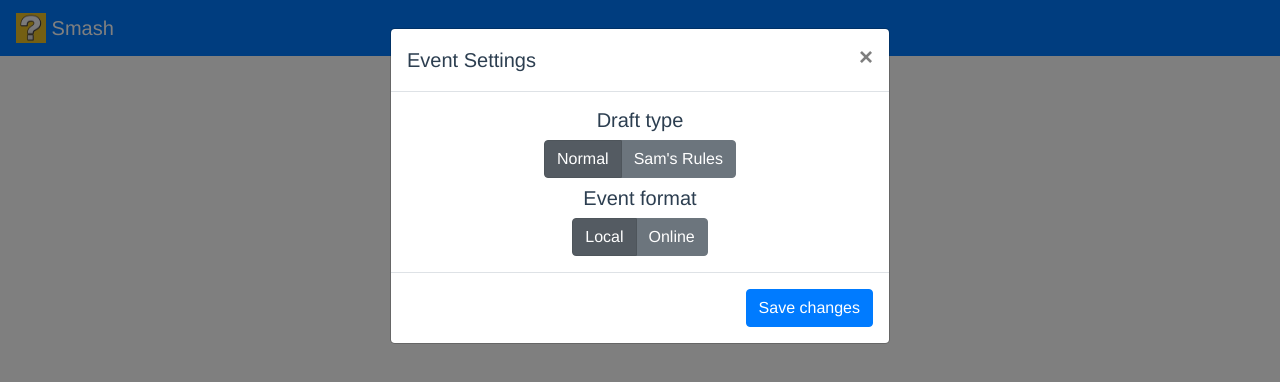
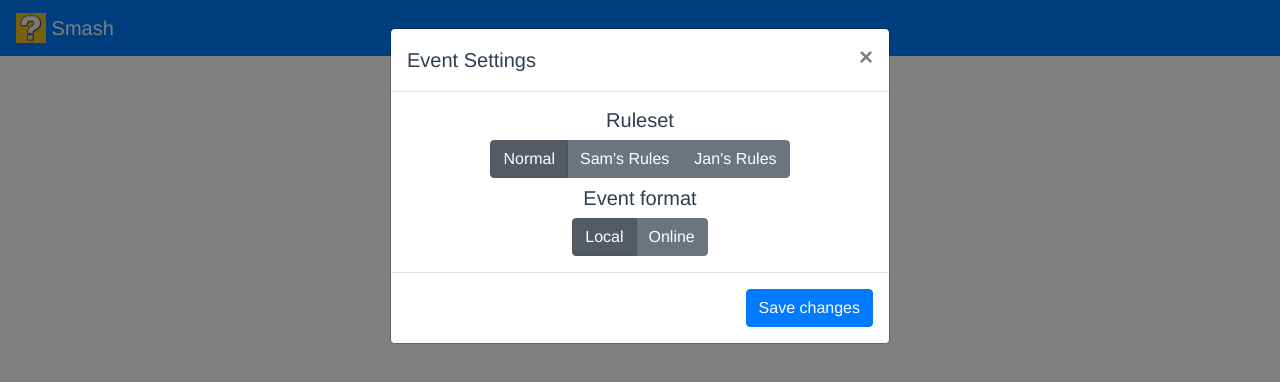
Before and after one commit to flammcon/smash, a Vue app: page /smash/ in a window 1280 px wide. Both pictures are taken after a click on the button "New Event". Shown: the top 382 px of the page. Built offline with nearby package versions, Linux system fonts and the light colour scheme.

Commit message:
add jan's rules

```diff
--- a/src/components/1v1/BracketPlayer.vue
+++ b/src/components/1v1/BracketPlayer.vue
@@ -3,6 +3,7 @@
     <span :class="['base',reverse ? 'right' : 'left']">{{player.seed === 0 ? '' : player.seed}}</span>
     {{ player.name }}
     <span :class="['base', reverse ? 'left' : 'right']">
+      <ScoreDot v-if="bestOfFive" style="margin-left: 1px" :fill="player.wins > 2" />
       <ScoreDot :fill="reverse ? player.wins > 0 : player.wins > 1"/>
       <ScoreDot style="margin-left: 1px" :fill="reverse ? player.wins > 1 : player.wins > 0"/>
     </span>
@@ -20,6 +21,7 @@ export default {
   props: {
     player: Object,
     reverse: Boolean,
+    bestOfFive: Boolean,
   },
 };
 </script>
--- a/src/components/1v1/Matchup.vue
+++ b/src/components/1v1/Matchup.vue
@@ -1,9 +1,13 @@
 <template>
   <ul v-bind:class="[{current: game.current}, 'matchup']">
-    <li v-bind:class="[{winner: getPlayerWins(0) === 2}, {loser: getPlayerWins(1) === 2}, 'team']">
-      <BracketPlayer :player="getPlayer(0)" :reverse="reverse" @click.native="addWin(0)"/>
-    <li v-bind:class="[{winner: getPlayerWins(1) === 2}, {loser: getPlayerWins(0) === 2}, 'team']">
-      <BracketPlayer :player="getPlayer(1)" :reverse="reverse" @click.native="addWin(1)"/>
+    <li v-bind:class="[{winner: getPlayerWins(0) === this.winsNeeded},
+        {loser: getPlayerWins(1) === this.winsNeeded}, 'team']">
+      <BracketPlayer :player="getPlayer(0)" :reverse="reverse" @click.native="addWin(0)"
+        :bestOfFive="this.bestOfFive" />
+    <li v-bind:class="[{winner: getPlayerWins(1) === this.winsNeeded},
+        {loser: getPlayerWins(0) === this.winsNeeded}, 'team']">
+      <BracketPlayer :player="getPlayer(1)" :reverse="reverse" @click.native="addWin(1)"
+        :bestOfFive="this.bestOfFive" />
     </li>
   </ul>
 </template>
@@ -22,6 +26,7 @@ export default {
   props: {
     gameId: Number,
     reverse: Boolean,
+    bestOfFive: Boolean,
   },
   data() {
     return {
@@ -41,6 +46,9 @@ export default {
     players() {
       return this.game.teams;
     },
+    winsNeeded() {
+      return this.bestOfFive ? 3 : 2;
+    },
   },
   methods: {
     ...mapMutations(['update1v1GameResults']),
@@ -54,7 +62,7 @@ export default {
       if (!(this.gameOver || this.locked) && this.game.current) {
         this.players[index].wins += 1;
 
-        if (this.getPlayerWins(0) === 2 || this.getPlayerWins(1) === 2) {
+        if (this.getPlayerWins(0) === this.winsNeeded || this.getPlayerWins(1) === this.winsNeeded) {
           this.gameOver = true;
           const winner = this.getPlayer(index);
           this.update1v1GameResults({ id: this.gameId, winner, loser: this.players.find((x) => x.id !== winner.id) });
--- a/src/components/2v2/Bracket.vue
+++ b/src/components/2v2/Bracket.vue
@@ -109,6 +109,7 @@ export default {
     ...mapState({
       games: (state) => state.results.two_vs_two.games,
       online: (state) => state.online,
+      ruleset: (state) => state.ruleset,
     }),
     ...mapGetters(['playersByTotalScore']),
     game1() { return this.games[0]; },
@@ -139,7 +140,17 @@ export default {
       this.update2v2Scores(results);
 
       if (this.online) {
-        this.set1v1SeedingResults([...this.playersByTotalScore].reverse());
+        if (this.ruleset === 'jan') {
+          const shuffle = [...this.playersByTotalScore];
+          // eslint-disable-next-line no-plusplus
+          for (let i = shuffle.length - 1; i > 0; i--) {
+            const j = Math.floor(Math.random() * (i + 1));
+            [shuffle[i], shuffle[j]] = [shuffle[j], shuffle[i]];
+          }
+          this.set1v1SeedingResults(shuffle);
+        } else {
+          this.set1v1SeedingResults([...this.playersByTotalScore].reverse());
+        }
         this.update1v1Round1Games();
       }
     },
--- a/src/components/views/Draft.vue
+++ b/src/components/views/Draft.vue
@@ -1,6 +1,6 @@
 <template>
   <div>
-    <Header v-if="special_draft" title="Draft" :disabled="true" :prevDisabled="true"/>
+    <Header v-if="ruleset === 'sam'" title="Draft" :disabled="true" :prevDisabled="true"/>
     <Header v-else title="Draft" prev="draft_order" :next="online ? 'pods' : 'bloodbath'" :disabled="!draftCompleted"/>
     <h5 :class="{'hidden': draftCompleted}">
       Select character for
@@ -59,7 +59,7 @@ export default {
     ...mapMutations(['updatePlayerCharacter', 'setDraftPicks', 'addPlayerCharacter']),
     selectCharacter(character) {
       if (!(this.disableCharacter(character.id) || this.chosenCharacter(character.id))) {
-        if (this.special_draft) {
+        if (this.ruleset === 'sam') {
           this.addPlayerCharacter({ id: this.current_player_id, index: this.current_counter, pick: character.id });
           this.drafted_characters.push(character.id);
 
@@ -106,9 +106,12 @@ export default {
     },
   },
   computed: {
-    ...mapState(['players', 'draft_order', 'special_draft', 'online']),
+    ...mapState(['players', 'draft_order', 'ruleset', 'online']),
     ...mapGetters(['disabledCharactersByPlayerId', 'playerById', 'draftCompleted', 'draftPicks']),
     disabled_characters() {
+      if (this.ruleset === 'jan') {
+        return [];
+      }
       return this.disabledCharactersByPlayerId(this.current_player_id);
     },
     current_player_id() {
--- a/src/components/views/DraftOrder.vue
+++ b/src/components/views/DraftOrder.vue
@@ -21,7 +21,7 @@ export default {
     ...mapActions(['setPlayerDraftOrder']),
     lockDraftOrder() {
       this.setPlayerDraftOrder(this.draft_order);
-      if (this.special_draft) {
+      if (this.ruleset === 'sam') {
         this.$router.push('special/draft');
       } else {
         this.$router.push('event/draft');
@@ -32,7 +32,7 @@ export default {
     ...mapState({
       draft_order: (state) => state.draft_order,
       locked: (state) => state.draft_order_locked,
-      special_draft: (state) => state.special_draft,
+      ruleset: (state) => state.ruleset,
     }),
   },
 };
--- a/src/components/views/EventSettings.vue
+++ b/src/components/views/EventSettings.vue
@@ -15,13 +15,16 @@
           </button>
         </div>
         <div class="modal-body">
-          <h5>Draft type</h5>
+          <h5>Ruleset</h5>
           <div class="btn-group btn-group-toggle">
-            <label :class="getToggleClass(draft, 'normal')">
-              <input type="radio" value="normal" id="normal" v-model="draft"> Normal
+            <label :class="getToggleClass(ruleset, 'normal')">
+              <input type="radio" value="normal" id="normal" v-model="ruleset"> Normal
             </label>
-            <label :class="getToggleClass(draft, 'sam')">
-              <input type="radio" value="sam" id="sam" v-model="draft"> Sam's Rules
+            <label :class="getToggleClass(ruleset, 'sam')">
+              <input type="radio" value="sam" id="sam" v-model="ruleset"> Sam's Rules
+            </label>
+            <label :class="getToggleClass(ruleset, 'jan')">
+              <input type="radio" value="jan" id="jan" v-model="ruleset"> Jan's Rules
             </label>
           </div>
           <h5 class="mt-2">Event format</h5>
@@ -51,7 +54,7 @@ export default {
   },
   data() {
     return {
-      draft: 'normal',
+      ruleset: 'normal',
       format: 'local',
     };
   },
@@ -63,10 +66,10 @@ export default {
       return ['btn btn-secondary', { active: toggle === value }];
     },
     navigate() {
-      const draft = this.draft !== 'normal';
+      const { ruleset } = this;
       const online = this.format === 'online';
 
-      this.setEventRules({ draft, online });
+      this.setEventRules({ ruleset, online });
       this.$router.push('players');
     },
   },
--- a/src/components/views/SoloBracket.vue
+++ b/src/components/views/SoloBracket.vue
@@ -21,7 +21,11 @@
           <div class="final">
             <i class="fa fa-trophy"></i>
             <div class="round-details">Championship<br/><span class="date">Game 12</span></div>
-            <Matchup :gameId="12" @matchOver="updateNextMatch(12, null, null, null, 0)"/>
+            <Matchup
+              :gameId="12"
+              @matchOver="updateNextMatch(12, null, null, null, 0)"
+              :bestOfFive="this.ruleset === 'jan'"
+            />
           </div>
         </div>
 
@@ -101,6 +105,7 @@ export default {
     ...mapState({
       games: (state) => state.results.one_vs_one.games,
       online: (state) => state.online,
+      ruleset: (state) => state.ruleset,
     }),
   },
   methods: {
--- a/src/store/index.js
+++ b/src/store/index.js
@@ -15,7 +15,7 @@ const store = new Vuex.Store({
     draft: [],
     gameOver: false,
     draft_order_locked: false,
-    special_draft: false,
+    ruleset: '',
     online: false,
   },
   mutations: {
@@ -27,7 +27,7 @@ const store = new Vuex.Store({
       }));
     },
     setEventRules(state, payload) {
-      state.special_draft = payload.draft;
+      state.ruleset = payload.ruleset;
       state.online = payload.online;
     },
     lockDraftOrder(state) {
```
